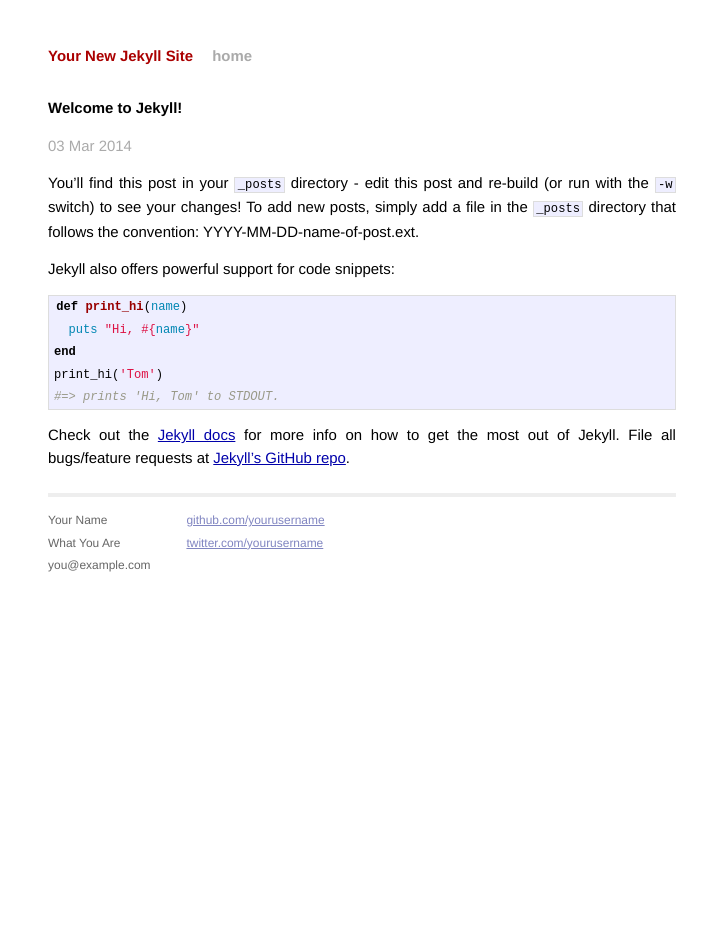
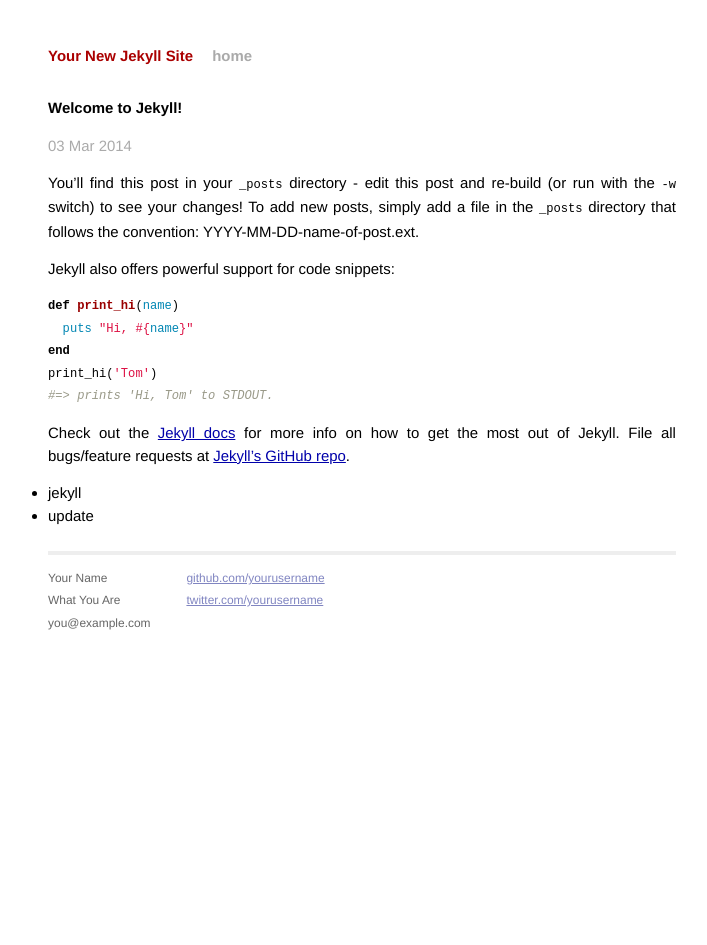
Before and after one commit to nemoDreamer/nemoDreamer.github.io, a Jekyll site: the page built from _posts/2014-03-03-welcome-to-jekyll.markdown, in a window 1280 px wide. Shown: the whole page, without its empty margins (278-985 px from the left). Built offline with Jekyll 4.4.1, drawn with Linux system fonts in a browser that asks for light colours; Markdown is read by kramdown in place of the engine named in the settings.

Commit message:
Added 'categories' display to 'post' layout

```diff
--- a/_layouts/post.html
+++ b/_layouts/post.html
@@ -1,9 +1,17 @@
 ---
 layout: default
 ---
+
 <h2>{{ page.title }}</h2>
+
 <p class="meta">{{ page.date | date_to_string }}</p>
 
-<div class="post">
-{{ content }}
+<div id="post">
+	<div id="content">{{ content }}</div>
+
+	<ul id="categories">
+		{% for category in page.categories %}
+			<li class="category">{{ category }}</li>
+		{% endfor %}
+	</ul>
 </div>
```
